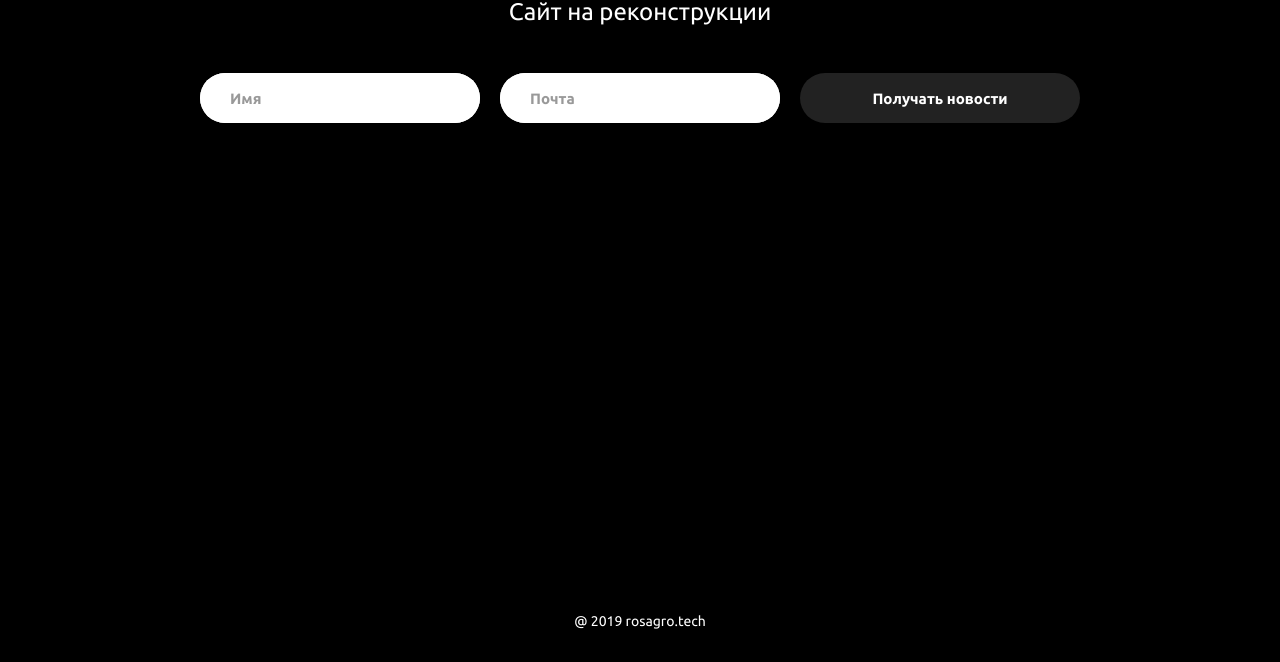
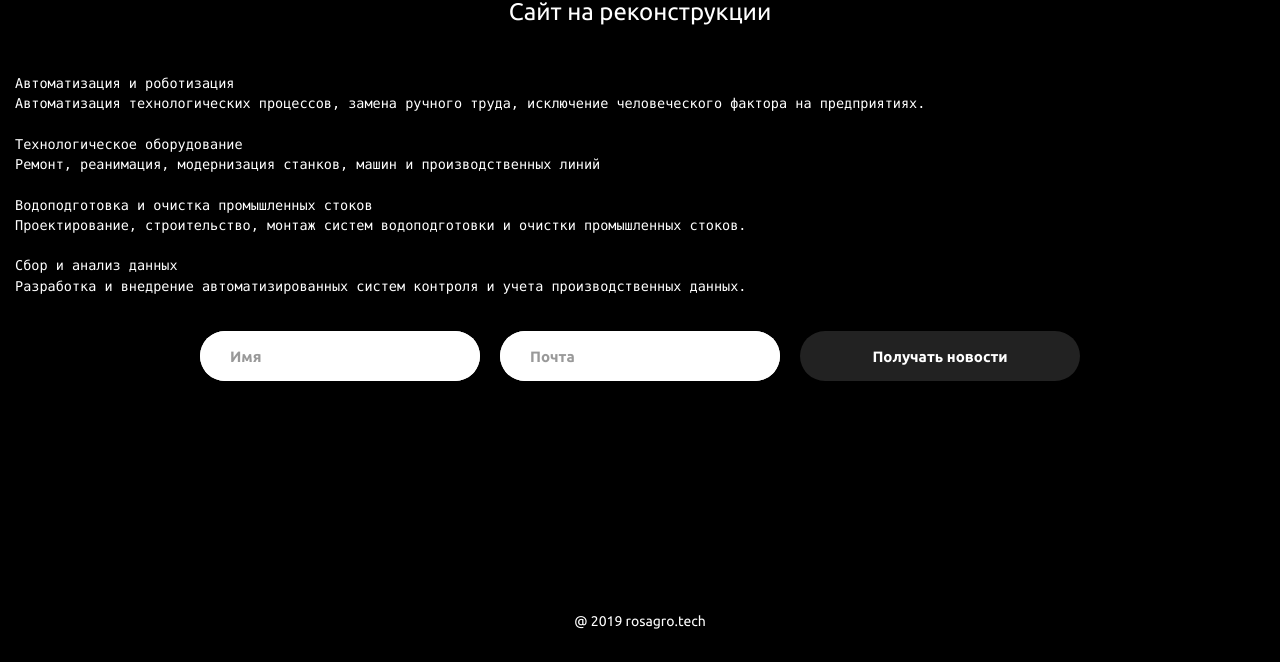
Before and after one commit to rosagro-tech/rosagro-tech.github.io0, a plain HTML site: page index.html in a window 1280 px wide. Shown: the part 138-800 px from the top of the page. Drawn offline with Linux system fonts and the light colour scheme.

Commit message:
Update index.html

```diff
--- a/index.html
+++ b/index.html
@@ -61,6 +61,23 @@
 			<p class="txt-center l1-txt2 p-b-43 wsize2">
 				Cайт на реконструкции
 			</p>
+
+			<pre style="
+    width: 100%;color:white;
+">
+Автоматизация и роботизация
+Автоматизация технологических процессов, замена ручного труда, исключение человеческого фактора на предприятиях.
+
+Технологическое оборудование
+Ремонт, реанимация, модернизация станков, машин и производственных линий
+
+Водоподготовка и очистка промышленных стоков
+Проектирование, строительство, монтаж систем водоподготовки и очистки промышленных стоков.
+
+Сбор и анализ данных
+Разработка и внедрение автоматизированных систем контроля и учета производственных данных.
+
+</pre>
 
 			<form class="flex-w flex-c-m w-full contact100-form validate-form">
 				<div class="wrap-input100 validate-input where1" data-validate = "Обязательное поле">
```
